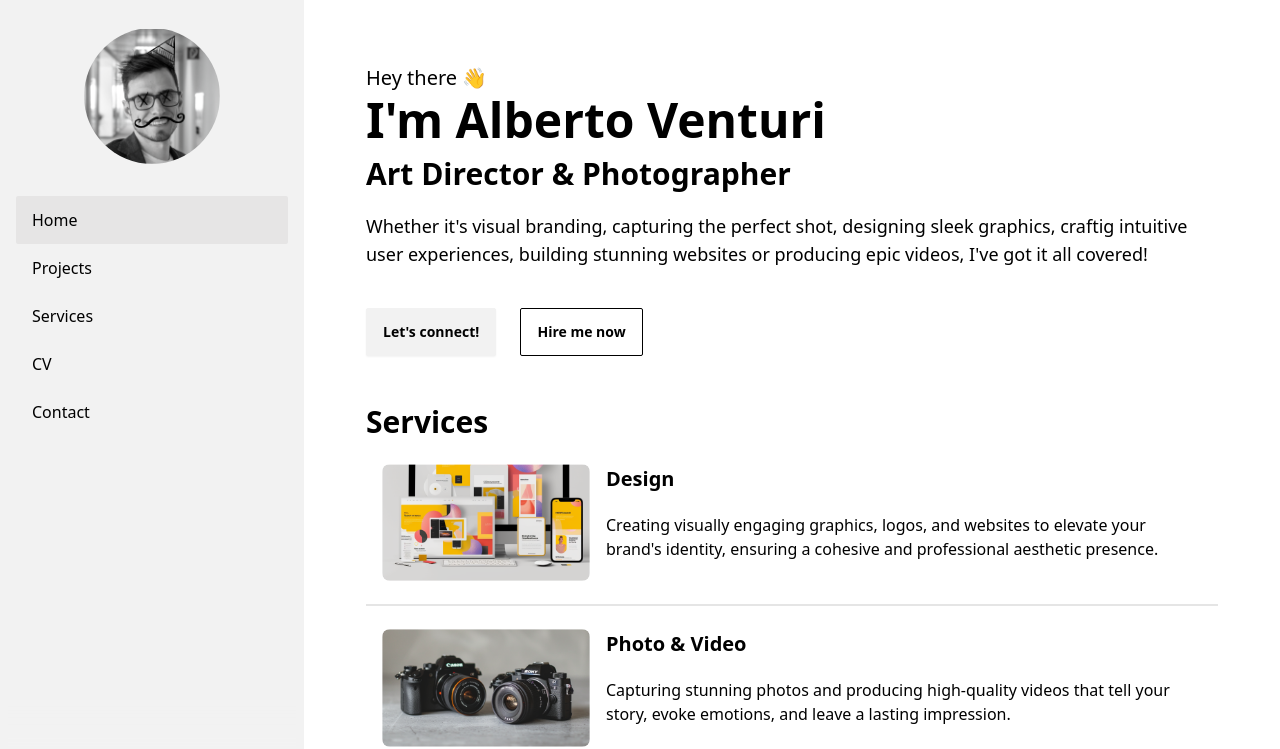
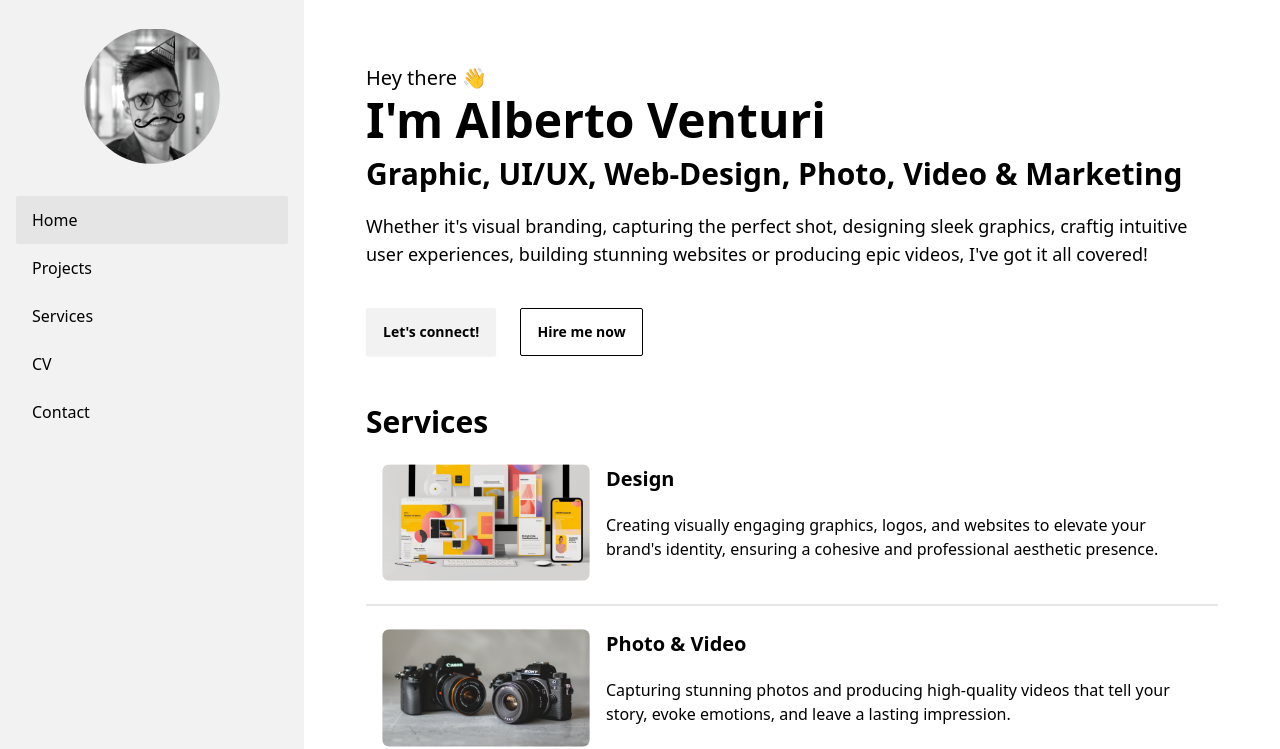
Before and after one commit to albi21dev/myportfolio, an Astro site: page / in a window 1280 px wide. Shown: the top 749 px of the page. Built offline with nearby package versions, Linux system fonts and the light colour scheme; Astro itself is replaced by a stand-in of ours.

Commit message:
subtitle home

```diff
--- a/src/pages/index.astro
+++ b/src/pages/index.astro
@@ -13,7 +13,7 @@ const last_posts = posts.slice(0, 3)
   <div class="pb-12 mt-5">
     <div class="text-xl py-1">Hey there 👋</div>
     <div class="text-5xl font-bold">I'm Alberto Venturi</div>
-    <div class="text-3xl py-3 font-bold">Art Director & Photographer</div>
+    <div class="text-3xl py-3 font-bold">Graphic, UI/UX, Web-Design, Photo, Video & Marketing</div>
     <div class="py-2">
       <text class="text-lg">
         Whether it's visual branding, capturing the perfect shot, designing sleek graphics, craftig intuitive user experiences, building stunning websites or producing epic videos, I've got it all covered!
```
